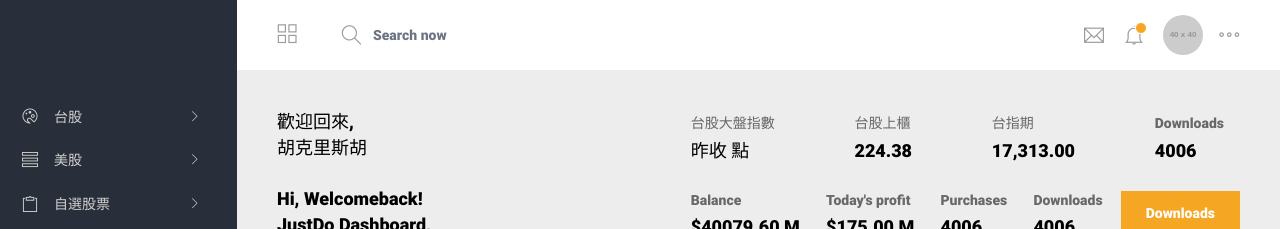
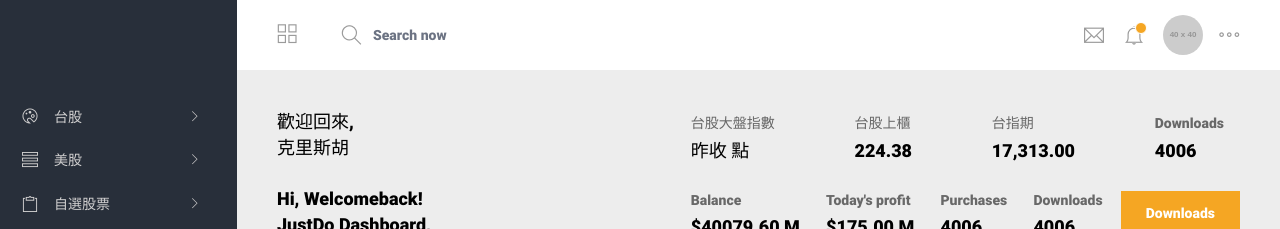
Before and after one commit to za416854/stock-notify, an Angular app: page /#/home in a window 1280 px wide. Shown: the top 229 px of the page. Built offline with nearby package versions, Linux system fonts and the light colour scheme; no server answers.

Commit message:
update all

```diff
--- a/src/app/pages/home/home.component.ts
+++ b/src/app/pages/home/home.component.ts
@@ -22,7 +22,7 @@ export class HomeComponent implements OnInit {
   }
 
   public getUserName(): string {
-    this.userName = '胡克里斯胡';
+    this.userName = '克里斯胡';
     return this.userName;
   }
 
```
